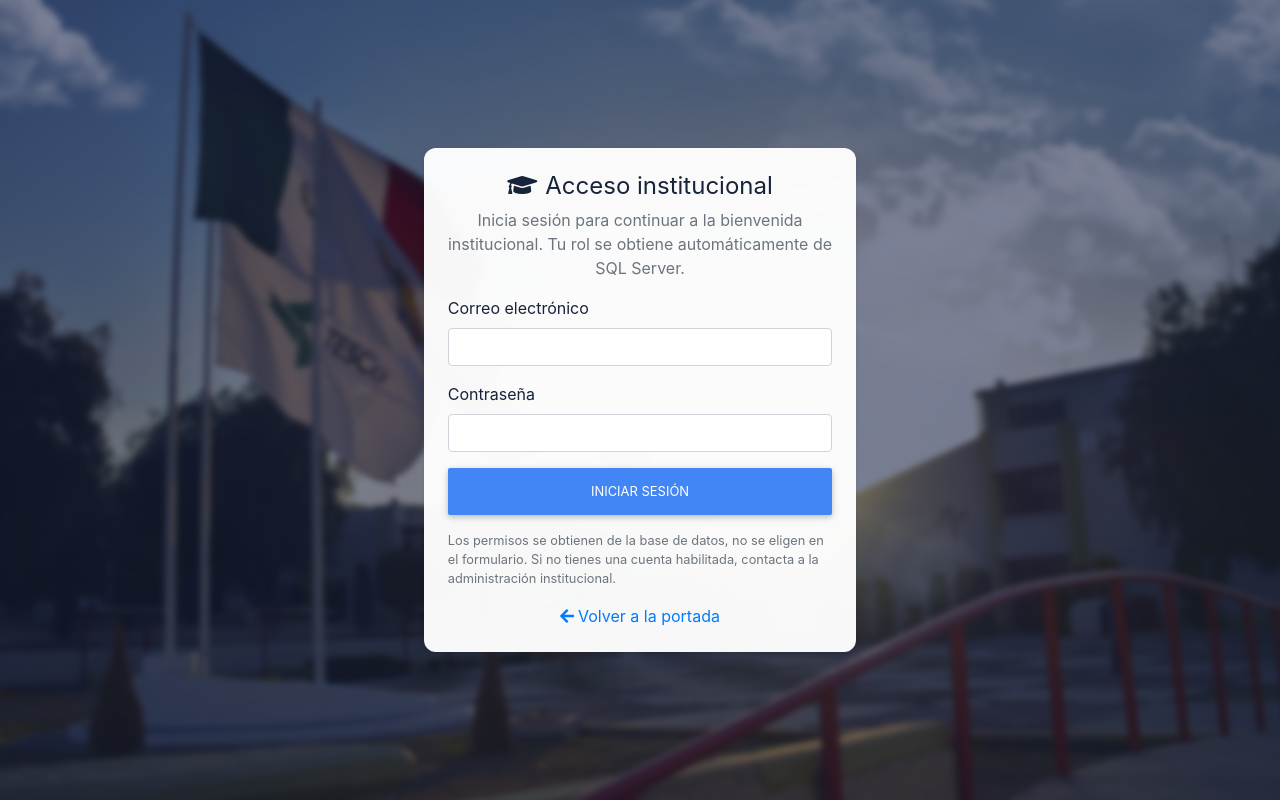
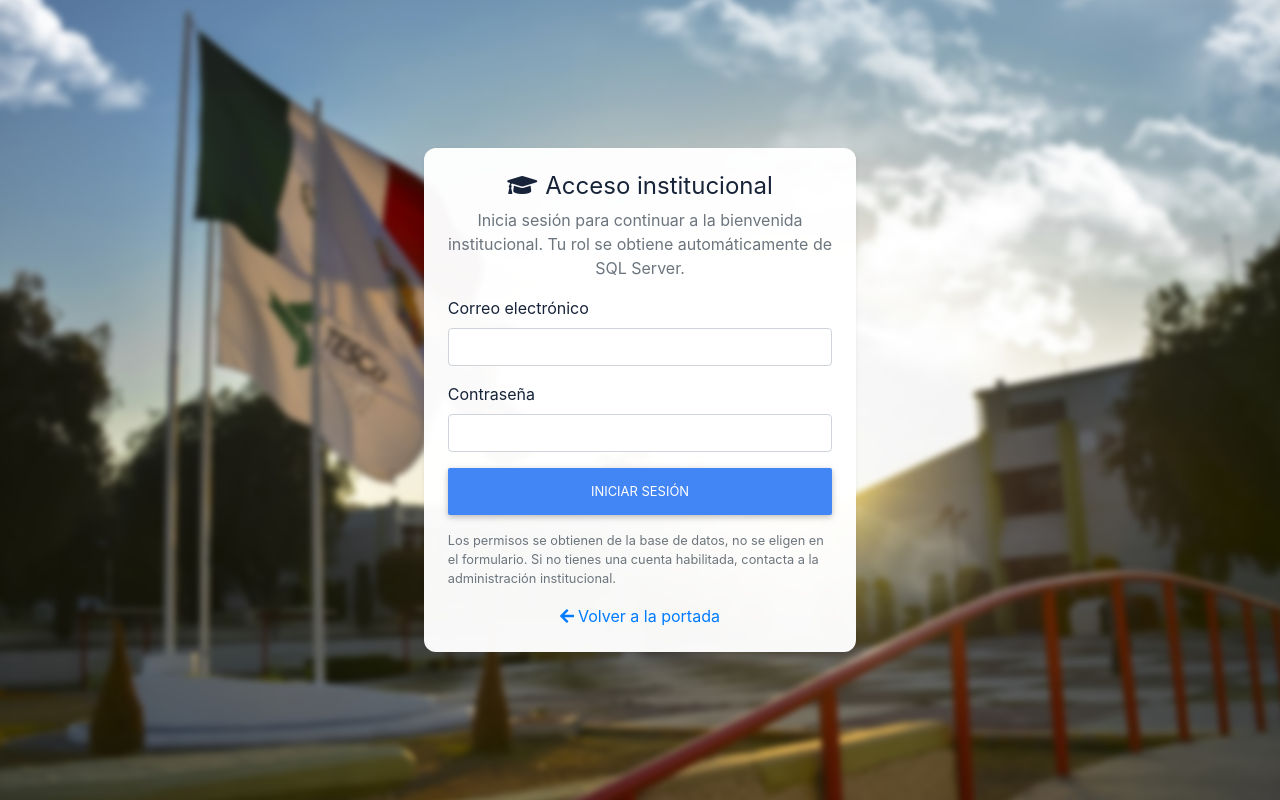
Before and after one commit to Floris0703/Proyecto-Investigadores, a PHP site: page /Landing/login.php in a window 1280 px wide. Run offline with PHP 8.4, Linux system fonts and the light colour scheme; some libraries are stand-ins or nearby versions.

Commit message:
style(login): quitar filtro azul de fondo de banderas

```diff
--- a/Landing/login.php
+++ b/Landing/login.php
@@ -30,8 +30,7 @@ header('Cache-Control: no-store');
       position: fixed;
       inset: -8px;
       z-index: 0;
-      background: linear-gradient(rgba(14, 24, 62, .55), rgba(14, 24, 62, .55)),
-                  url('images/tesco%20banderas.jpeg') center center / cover no-repeat;
+      background: url('images/tesco%20banderas.jpeg') center center / cover no-repeat;
       filter: blur(3px);
       pointer-events: none;
     }
```
